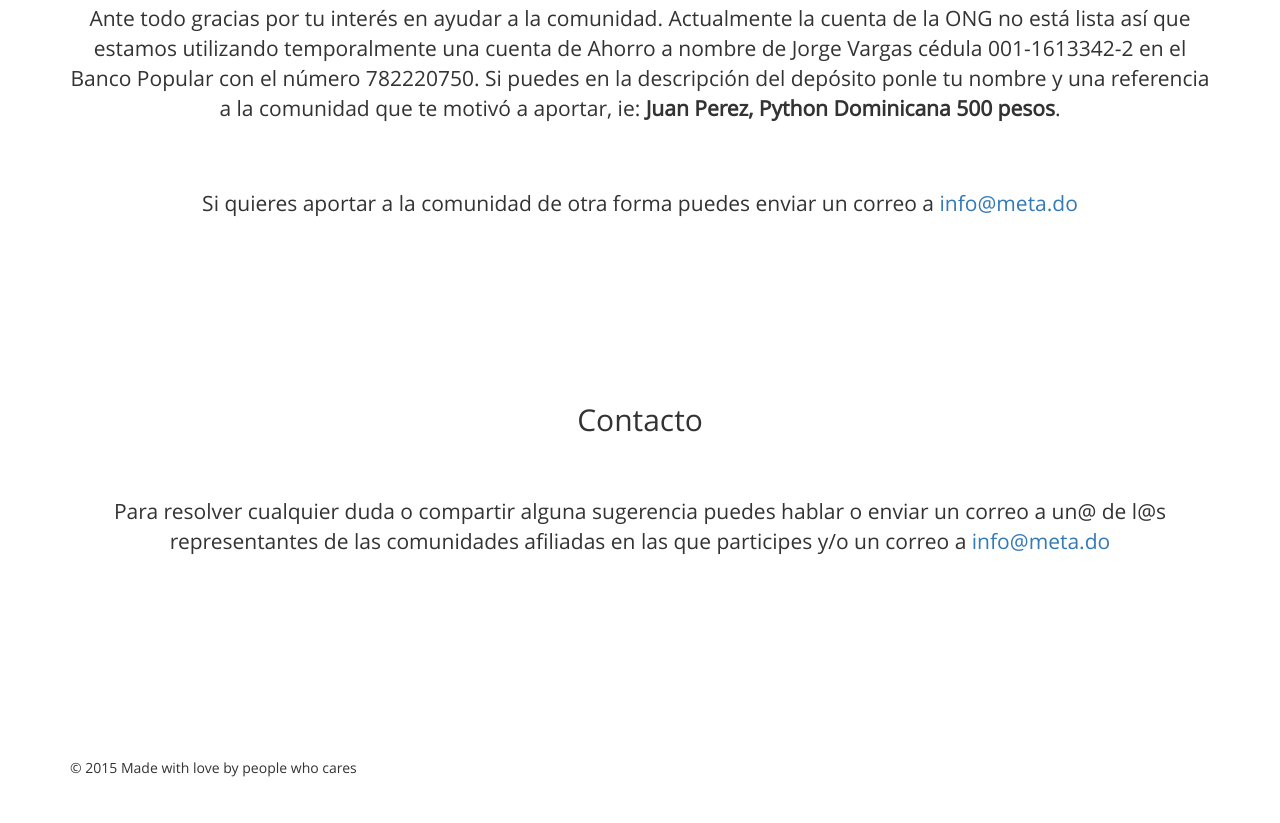
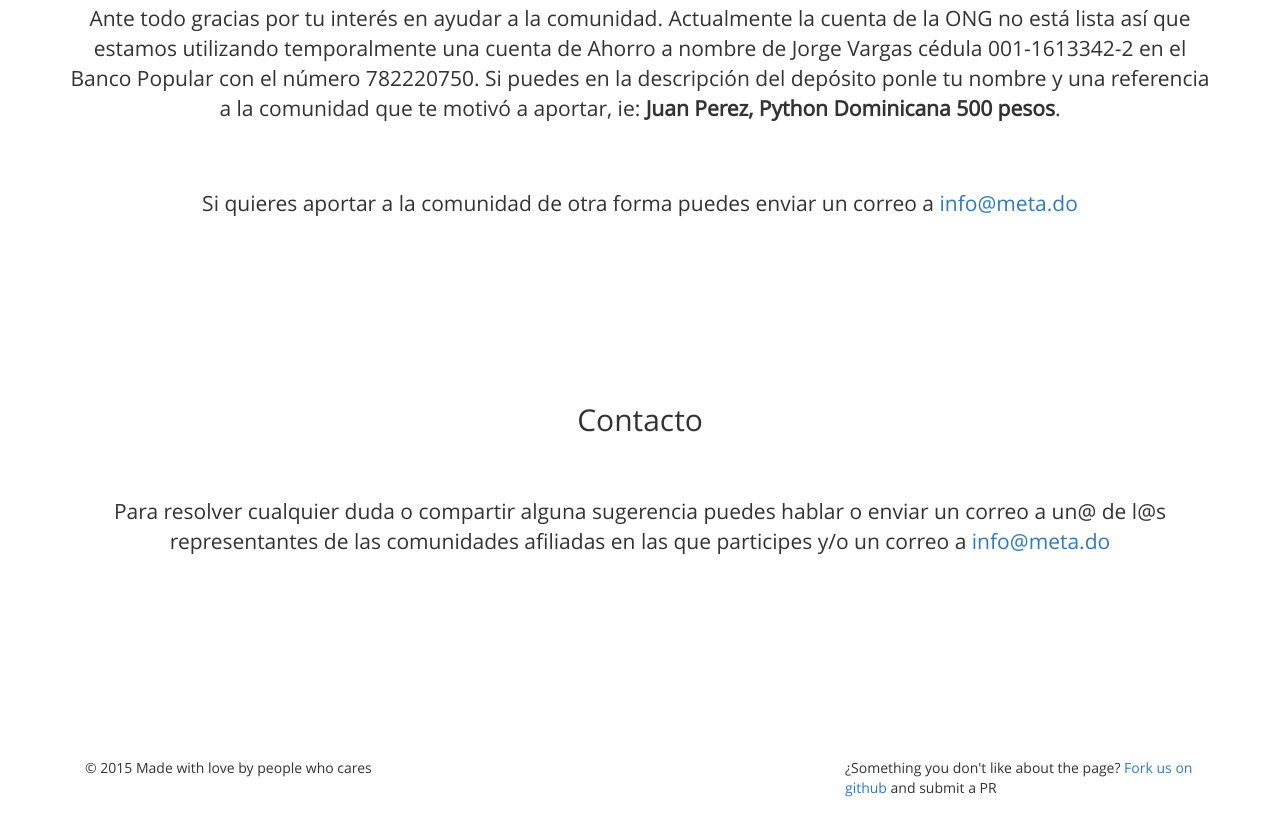
Before and after one commit to eatskolnikov/meta, a website: page src/index.html in a window 1280 px wide. Shown: the part 4181-5004 px from the top of the page. Drawn offline with nearby package versions, Linux system fonts and the light colour scheme; files that its build step writes are made by us from their sources.

Commit message:
Added link to fork new repo

```diff
--- a/src/index.html
+++ b/src/index.html
@@ -271,7 +271,13 @@
 </body>
 <footer>
     <div class="container">
+      <div class="col-sm-8">
         &copy; 2015 Made with love by people who cares
+      </div>
+      <div class="col-sm-4">
+        ¿Something you don't like about the page?
+        <a href="https://github.com/xpostudio4/metacommunity"><i class="fa fa-github"></i> Fork us on github</a> and submit a PR
+      </div>
     </div>
 </footer>
 </html>
```
